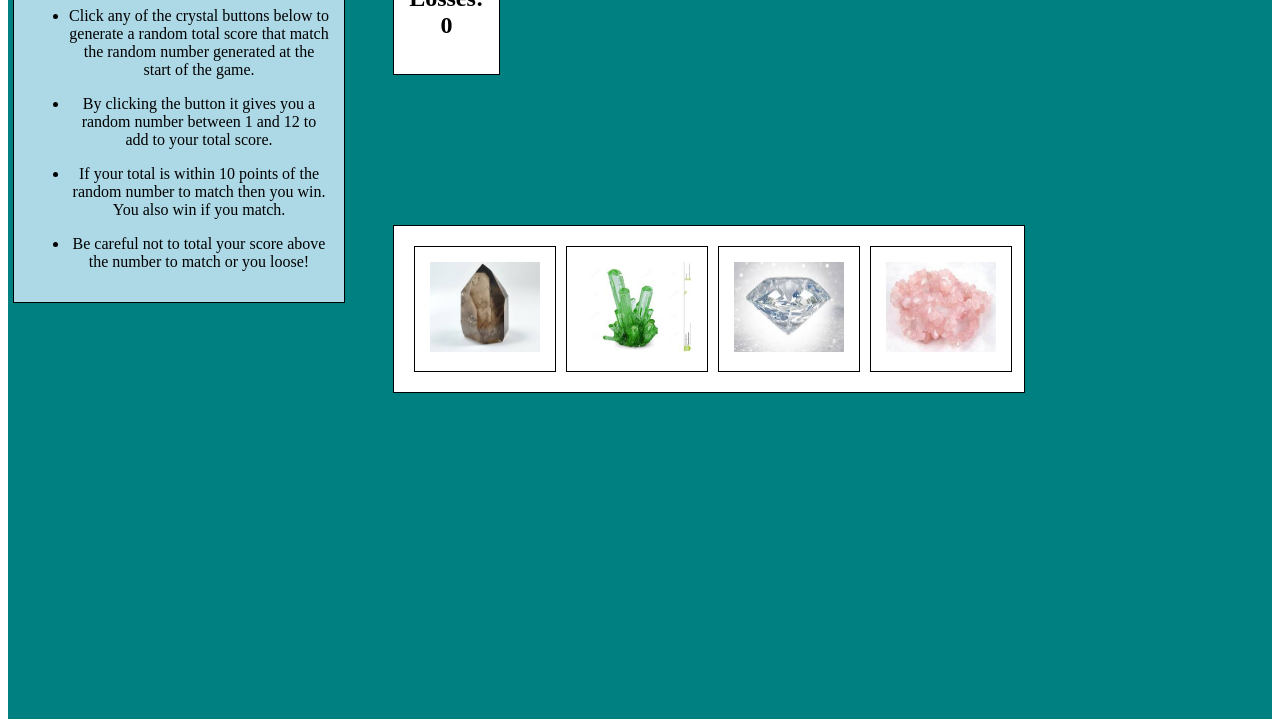
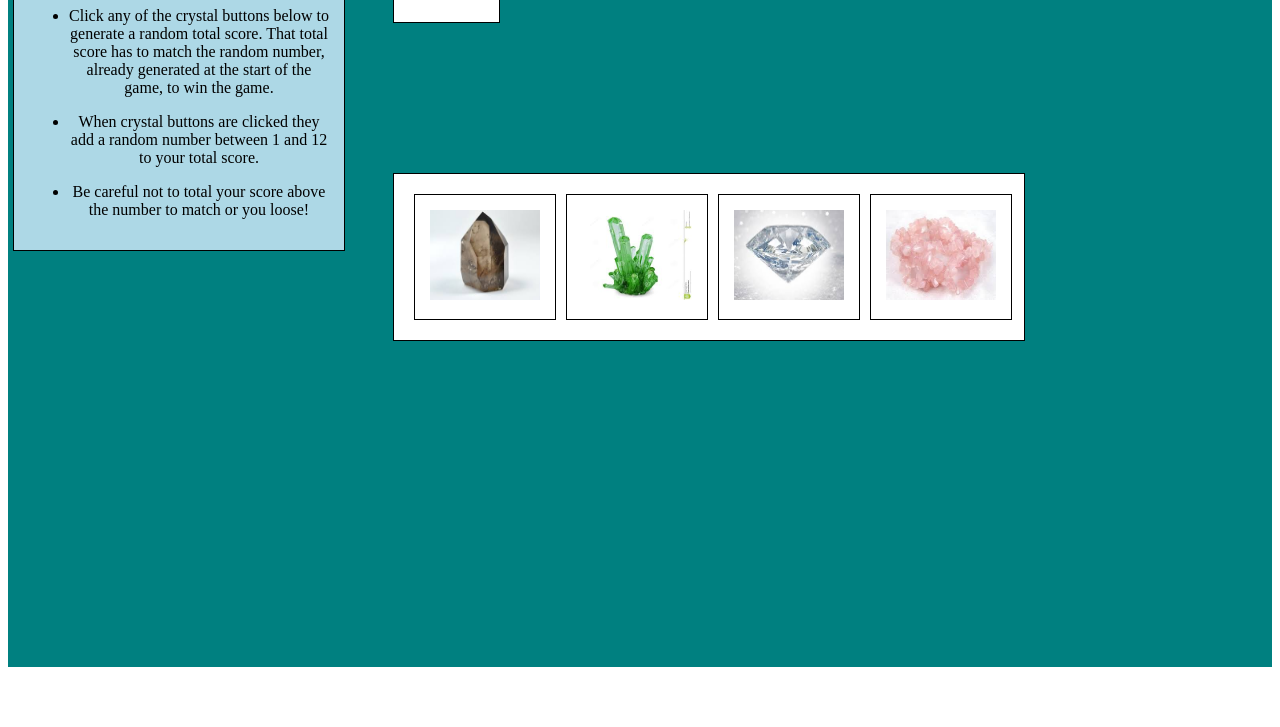
Before and after one commit to ggross87/crystal-collector, a plain HTML site: page index copy.html in a window 1280 px wide. Shown: the part 288-1015 px from the top of the page. After the commit the page ends 963 px from the top, so only its background shows below. Drawn offline with nearby package versions, Linux system fonts and the light colour scheme.

Commit message:
index.html

```diff
--- a/index.html
+++ b/index copy.html
@@ -21,9 +21,8 @@
 		<div id="middle">
 		<h1>How to play!</h1>
 		<ul>
-		<li><p>Click any of the crystal buttons below to generate a random total score that match the random number generated at the start of the game.</p></li>
-		<li><p>By clicking the button it gives you a random number between 1 and 12 to add to your total score.</p></li>
-		<li><p>If your total is within 10 points of the random number to match then you win. You also win if you match.</p></li>
+		<li><p>Click any of the crystal buttons below to generate a random total score. That total score has to match the random number, already generated at the start of the game, to win the game.</p></li>
+		<li><p>When crystal buttons are clicked they add a random number between 1 and 12 to your total score.</p></li>
 		<li><p>Be careful not to total your score above the number to match or you loose!</p></li>
 		</ul>
 		</div>
```
Also changed, not shown: 1 other file.
